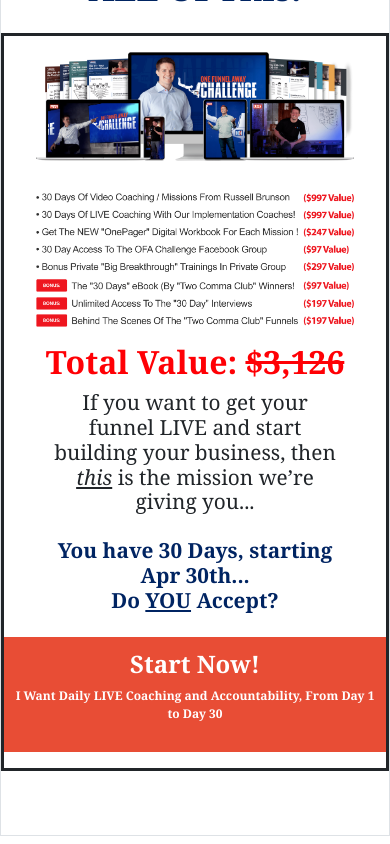
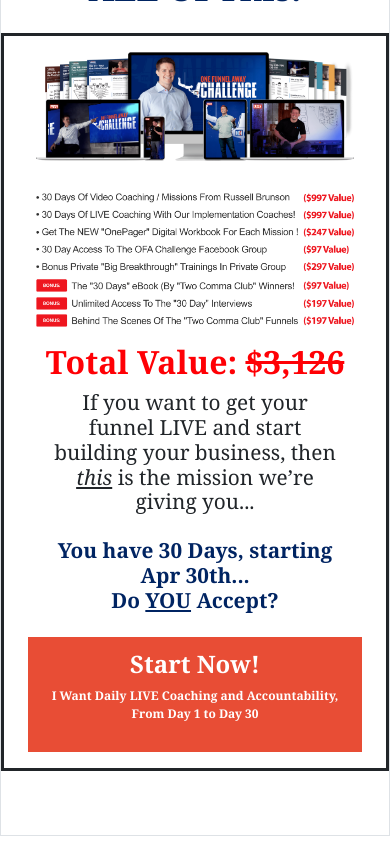
Before and after one commit to lanreonasanya02/one-funnel-app, a React (Create React App) app: page / in a window 390 px wide. Shown: the part 5352-6196 px from the top of the page. Built offline with nearby package versions, Linux system fonts and the light colour scheme.

Commit message:
adjusted section-five button for mobile

```diff
--- a/src/Home.js
+++ b/src/Home.js
@@ -323,7 +323,7 @@
               </h4>
             </button>
 
-            <button className="d-inline d-md-none">
+            <button className="d-inline d-md-none mx-4">
               <h3>Start Now!</h3>
               <p>
                 I Want Daily LIVE Coaching and Accountability, From Day 1 to Day
--- a/src/index.css
+++ b/src/index.css
@@ -441,7 +441,8 @@
     color: #fff;
     border-style: none;
     margin-bottom: 1rem;
-    padding: 0.8rem 0.5rem;
+    padding: 0.8rem 0.6rem;
+
     font-weight: bold;
   }
 
```
